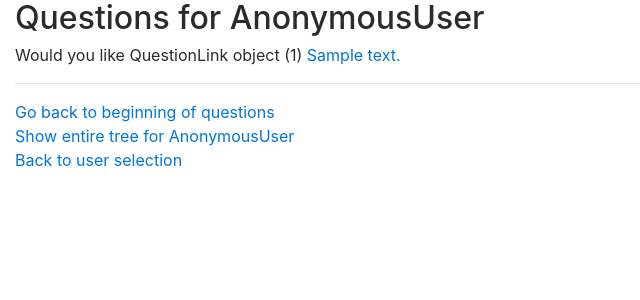
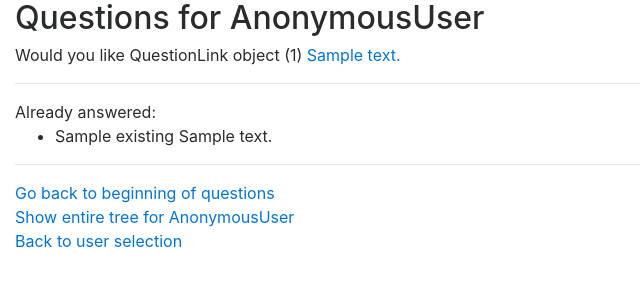
Before and after one commit to palfrey/bgg-graph, a Django app: template graph/templates/question.html in a window 1280 px wide. Shown: the top 300 px of the page, without its empty margins (0-640 px from the left). Run offline with Django 3.2, Linux system fonts and the light colour scheme; tables that the repository leaves empty hold one stand-in row (values such as "Sample post"); the template is opened without the code that fills it: values that come from a table or form of the project are taken from there, most other values are stand-ins (such as "Sample title", 1, 10 or a date in 2020); parts of the project's set-up code (start-up, migrations or seed data) failed here and were passed over; some libraries are stand-ins or nearby versions.

Commit message:
Add existing questions to question and game pages

```diff
--- a/graph/templates/question.html
+++ b/graph/templates/question.html
@@ -6,6 +6,15 @@ Would you like {{question}}
 {% for answer, query in answers.items %}
     <a href="/user/{{user}}?{{query}}">{{answer}}</a>
 {% endfor %}
+{% if existing|length > 0 %}
+    <hr />
+    Already answered:
+    <ul>
+    {% for question, answer in existing.items %}
+        <li>{{question}} {{answer}}</li>
+    {% endfor %}
+    </ul>
+{% endif %}
 <hr />
 <a href="/user/{{user}}">Go back to beginning of questions</a><br />
 <a href="/graph/{{user}}">Show entire tree for {{user}}</a><br />
--- a/graph/views.py
+++ b/graph/views.py
@@ -53,7 +53,8 @@ def user(request, name):
         last_game = all_games[-1]
         return render(request, "games.html", {
             "rest": all_games[:-1],
-            "last": all_games[-1]
+            "last": all_games[-1],
+            "existing": existing
         })
     answers = {}
     questions = QuestionLink.objects.filter(from_node=question)
@@ -62,6 +63,7 @@ def user(request, name):
         answers[answer.label][question.description] = answer.label
         answers[answer.label] = "&".join(["%s=%s"%(urllib.quote(key),value) for (key,value) in answers[answer.label].items()])
     return render(request, "question.html", {
+        "existing": existing,
         "question": question.description,
         "user": name,
         "answers": answers
```
Also changed, not shown: graph/templates/games.html (+9 -0 lines).
